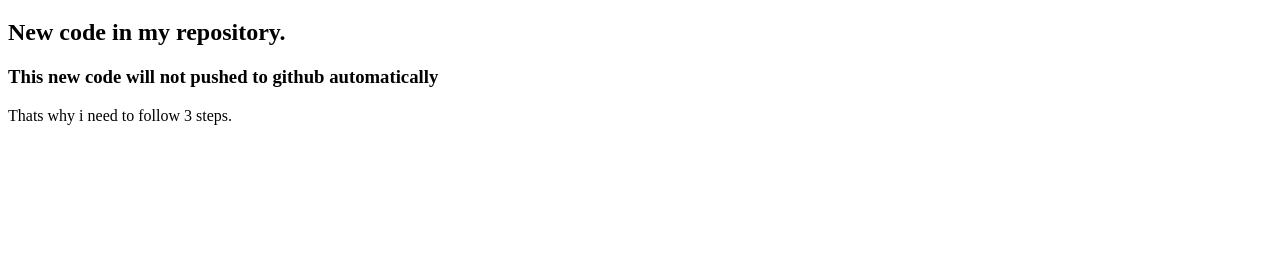
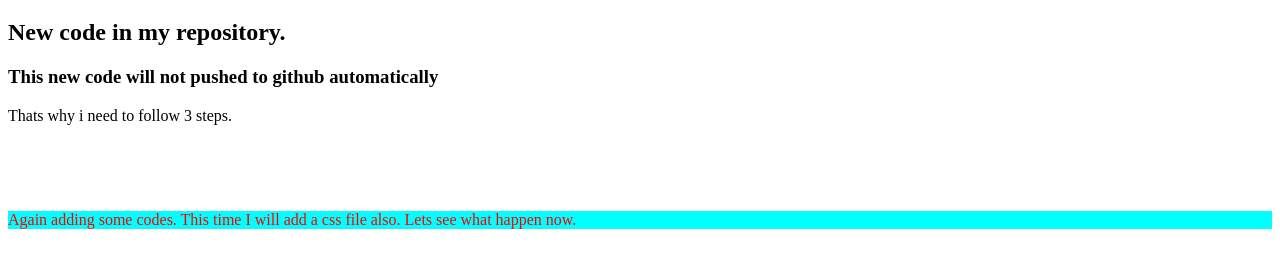
Before and after one commit to NurE-Elahi/my-second-repo, a plain HTML site: page index.html in a window 1280 px wide. Shown: the part 61-328 px from the top of the page. Drawn offline with Linux system fonts and the light colour scheme.

Commit message:
a paragraph and a css file

```diff
--- a/index.html
+++ b/index.html
@@ -5,11 +5,16 @@
     <meta http-equiv="X-UA-Compatible" content="IE=edge">
     <meta name="viewport" content="width=device-width, initial-scale=1.0">
     <title>My second GitHub repo</title>
+    <link rel="stylesheet" href="new-file.css">
 </head>
 <body>
     <h1>This is my second GitHub repo.</h1>
     <h2>New code in my repository.</h2>
     <h3>This new code will not pushed to github automatically</h3>
     <p>Thats why i need to follow 3 steps.</p>
+    <br>
+    <br>
+    <br>
+    <p class="another">Again adding some codes. This time I will add a css file also. Lets see what happen now.</p>
 </body>
 </html>
--- /dev/null
+++ b/new-file.css
@@ -0,0 +1,5 @@
+.another{
+    color: red;
+    background-color: cyan;
+
+}
```
